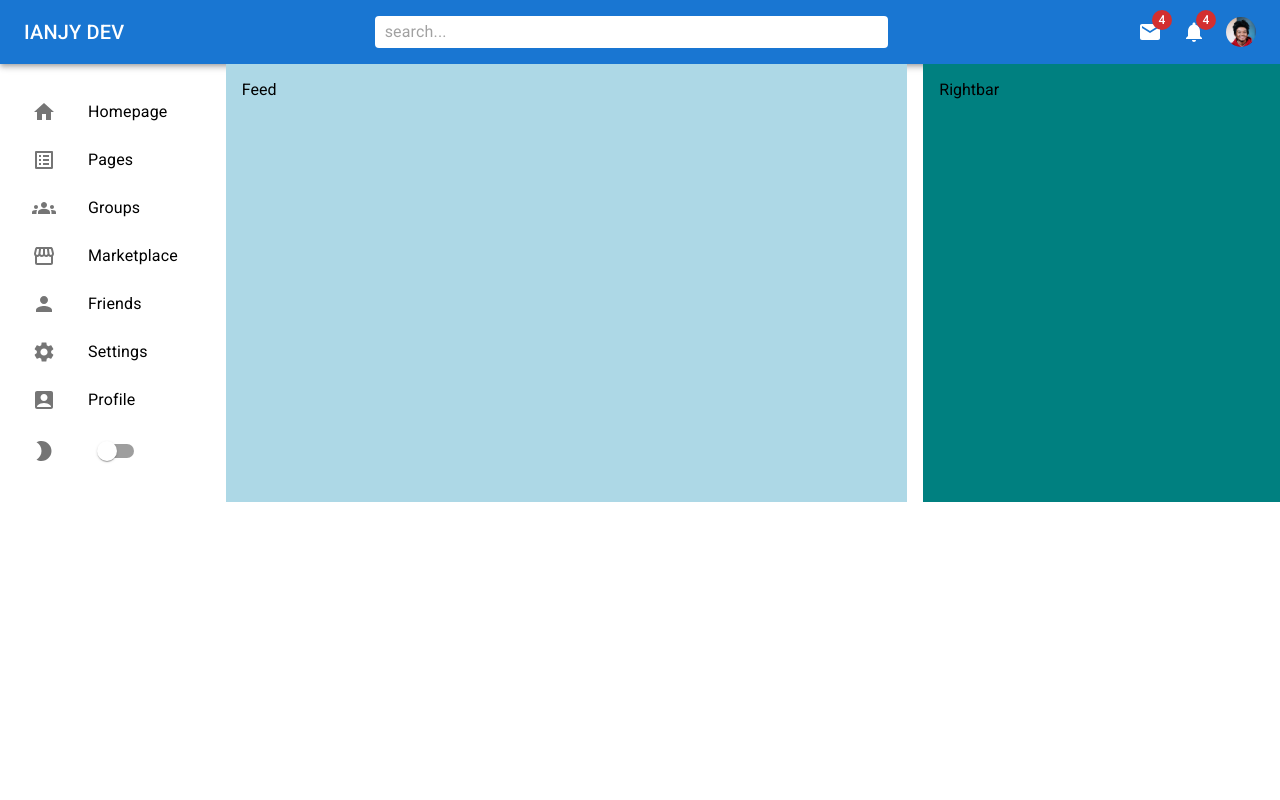
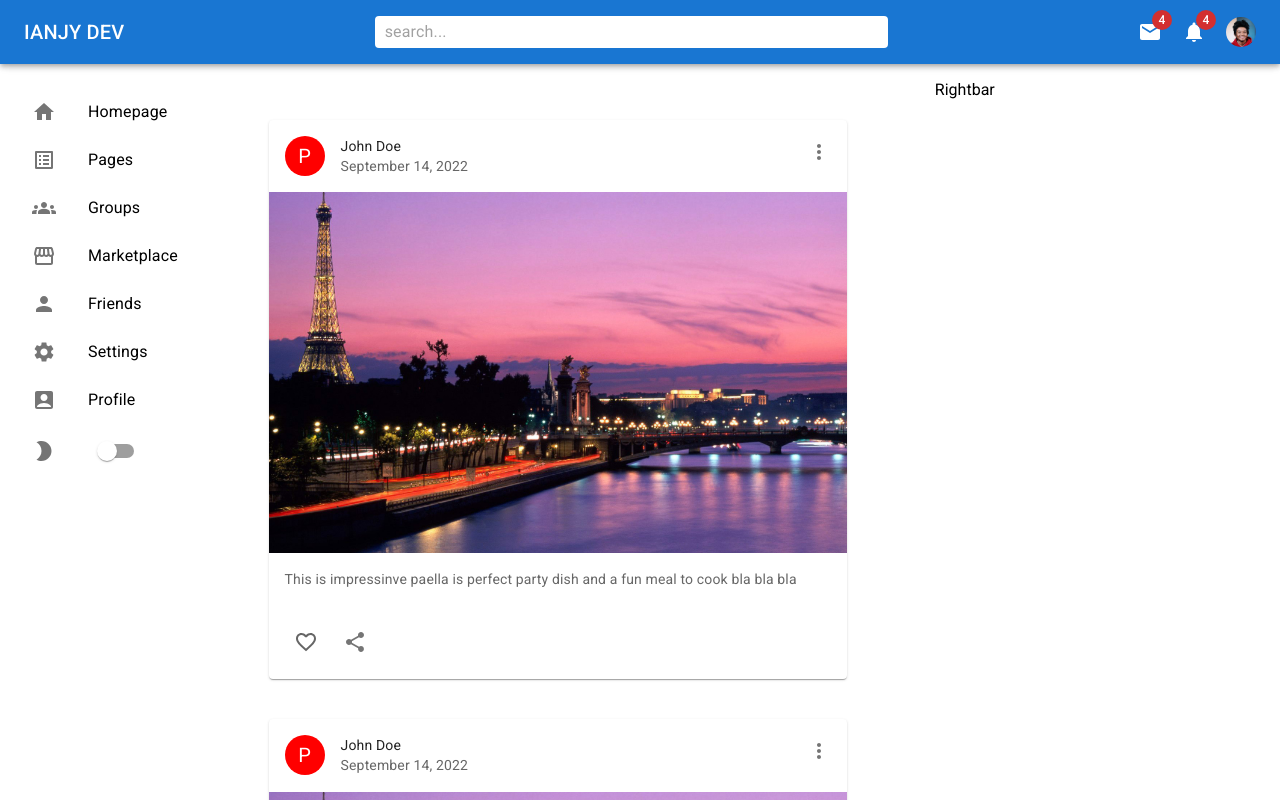
Before and after one commit to IAnjy/social-network-UI-material-ui-react, a React (Create React App) app: page / in a window 1280 px wide. Shown: the top 800 px of the page. Built offline with nearby package versions, Linux system fonts and the light colour scheme.

Commit message:
build Feed Component, fix sideBar position to fixed

```diff
--- a/src/components/Feed.jsx
+++ b/src/components/Feed.jsx
@@ -1,9 +1,14 @@
 import { Box } from '@mui/material'
 import React from 'react'
+import Post from './Post'
 
 const Feed = () => {
   return (
-    <Box bgcolor="lightblue" flex={4} p={2}>Feed</Box>
+    <Box flex={4} p={2}>
+      <Post />
+      <Post />
+      <Post />
+    </Box>
   )
 }
 
--- a/src/components/Navbar.jsx
+++ b/src/components/Navbar.jsx
@@ -47,7 +47,7 @@ const Navbar = () => {
   const [open, setOpen] = useState(false)
 
   return (
-    <AppBar position="sticky ">
+    <AppBar position="sticky">
       <StyledToolbar>
         <Typography variant="h6" sx={{ display: { xs: 'none', sm: 'block' } }}>
           IANJY DEV
@@ -70,7 +70,7 @@ const Navbar = () => {
           />
         </Icons>
         <UserBox onClick={(e) => setOpen(true)}>
-          <Avatar sx={{ width: 30, height: 30 }} src="image/ianjy.jpg" />
+          <Avatar sx={{ width: 30, height: 30 }} src="/image/ianjy.jpg" />
           <Typography variant="span"> IAnjy</Typography>
         </UserBox>
       </StyledToolbar>
--- /dev/null
+++ b/src/components/Post.jsx
@@ -0,0 +1,59 @@
+import { Favorite, FavoriteBorder, MoreVert, Share } from '@mui/icons-material'
+import {
+  Avatar,
+  Card,
+  CardActions,
+  CardContent,
+  CardHeader,
+  CardMedia,
+  Checkbox,
+  IconButton,
+  Typography,
+} from '@mui/material'
+import React from 'react'
+
+const Post = () => {
+  return (
+    <Card sx={{ margin: 5 }}>
+      <CardHeader
+        avatar={
+          <Avatar sx={{ bgcolor: 'red' }} aria-label="recipe">
+            P
+          </Avatar>
+        }
+        action={
+          <IconButton aria-label="settings">
+            <MoreVert />
+          </IconButton>
+        }
+        title="John Doe"
+        subheader="September 14, 2022 "
+      />
+      <CardMedia
+        component="img"
+        height="20%"
+        image="/image/paris.jpg"
+        alt="Paella dish"
+      />
+      <CardContent>
+        <Typography variant="body2" color="text.secondary">
+          This is impressinve paella is perfect party dish and a fun meal to
+          cook bla bla bla
+        </Typography>
+      </CardContent>
+      <CardActions disableSpacing>
+        <IconButton aria-label="add to favorites">
+          <Checkbox
+            icon={<FavoriteBorder />}
+            checkedIcon={<Favorite sx={{ color: 'red' }} />}
+          />
+        </IconButton>
+        <IconButton aria-label="share">
+          <Share />
+        </IconButton>
+      </CardActions>
+    </Card>
+  )
+}
+
+export default Post
--- a/src/components/Rightbar.jsx
+++ b/src/components/Rightbar.jsx
@@ -3,13 +3,8 @@ import React from 'react'
 
 const Rightbar = () => {
   return (
-    <Box
-      bgcolor="teal"
-      flex={2}
-      p={2}
-      sx={{ display: { xs: 'none', sm: 'block' } }}
-    >
-      Rightbar
+    <Box flex={2} p={2} sx={{ display: { xs: 'none', sm: 'block' } }}>
+      <Box position="fixed">Rightbar</Box>
     </Box>
   )
 }
--- a/src/components/Sidebar.jsx
+++ b/src/components/Sidebar.jsx
@@ -27,6 +27,7 @@ const Sidebar = () => {
       p={2}
       sx={{ display: { xs: 'none', sm: 'block' } }}
     >
+      <Box position="fixed">
         <List>
           <ListItem disablePadding>
             <ListItemButton component="a" href="#home">
@@ -94,6 +95,7 @@ const Sidebar = () => {
           </ListItem>
         </List>
       </Box>
+    </Box>
   )
 }
 
```
Also changed, not shown: public/image/paris.jpg (added). Lines whose indentation alone changed are shown as unchanged.
